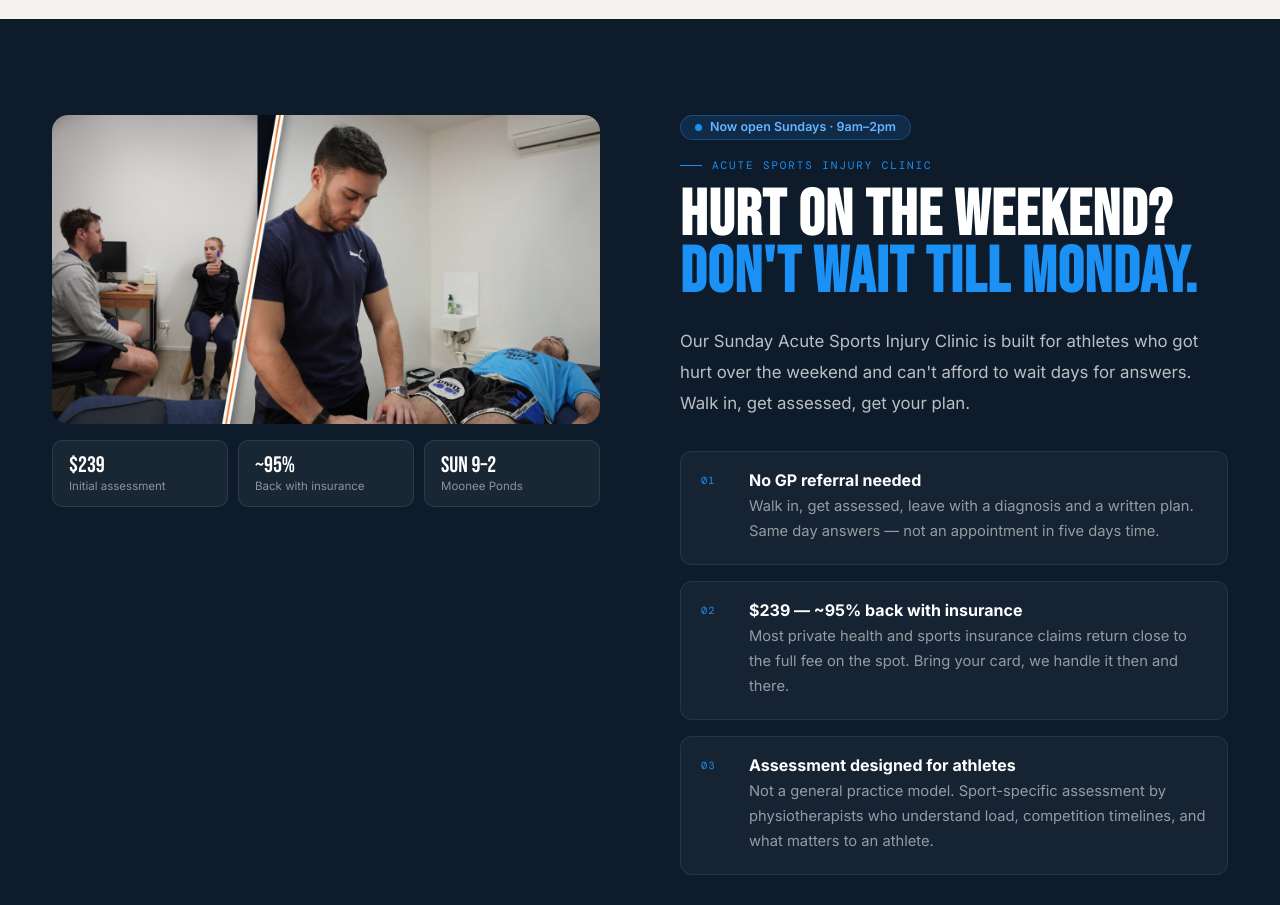
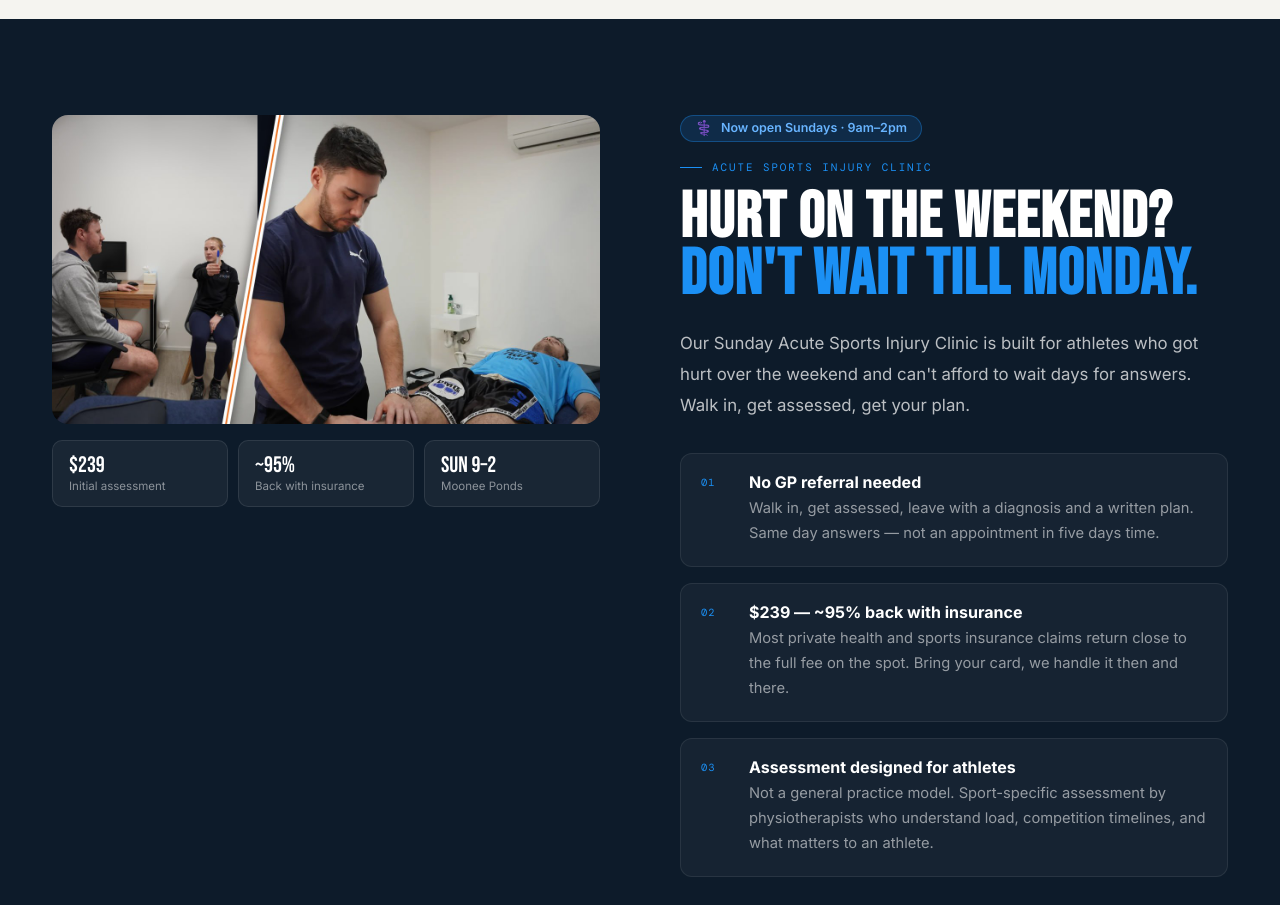
Before and after one commit to ctandy-ai/Stride-Website, a Next.js app: page / in a window 1280 px wide. Shown: the part 8200-9105 px from the top of the page. Built offline with nearby package versions, Linux system fonts and the light colour scheme.

Commit message:
Sunday clinic: medical symbol ⚕️ in badge

```diff
--- a/components/sections/SundayClinic.tsx
+++ b/components/sections/SundayClinic.tsx
@@ -66,7 +66,7 @@ export default function SundayClinic() {
       {/* Copy — right */}
       <div>
         <div style={{ display: "inline-flex", alignItems: "center", gap: 8, background: "rgba(27,144,245,0.15)", border: "1px solid rgba(27,144,245,0.35)", borderRadius: 20, padding: "5px 14px", marginBottom: 20 }}>
-          <span style={{ width: 7, height: 7, borderRadius: "50%", background: "var(--blue)", display: "inline-block" }} />
+          <span style={{ fontSize: "0.9rem", lineHeight: 1 }}>⚕️</span>
           <span style={{ color: "#68b4ff", fontSize: "0.78rem", fontWeight: 600 }}>Now open Sundays · 9am–2pm</span>
         </div>
         <div className="ey ey-blue">Acute Sports Injury Clinic</div>
```
